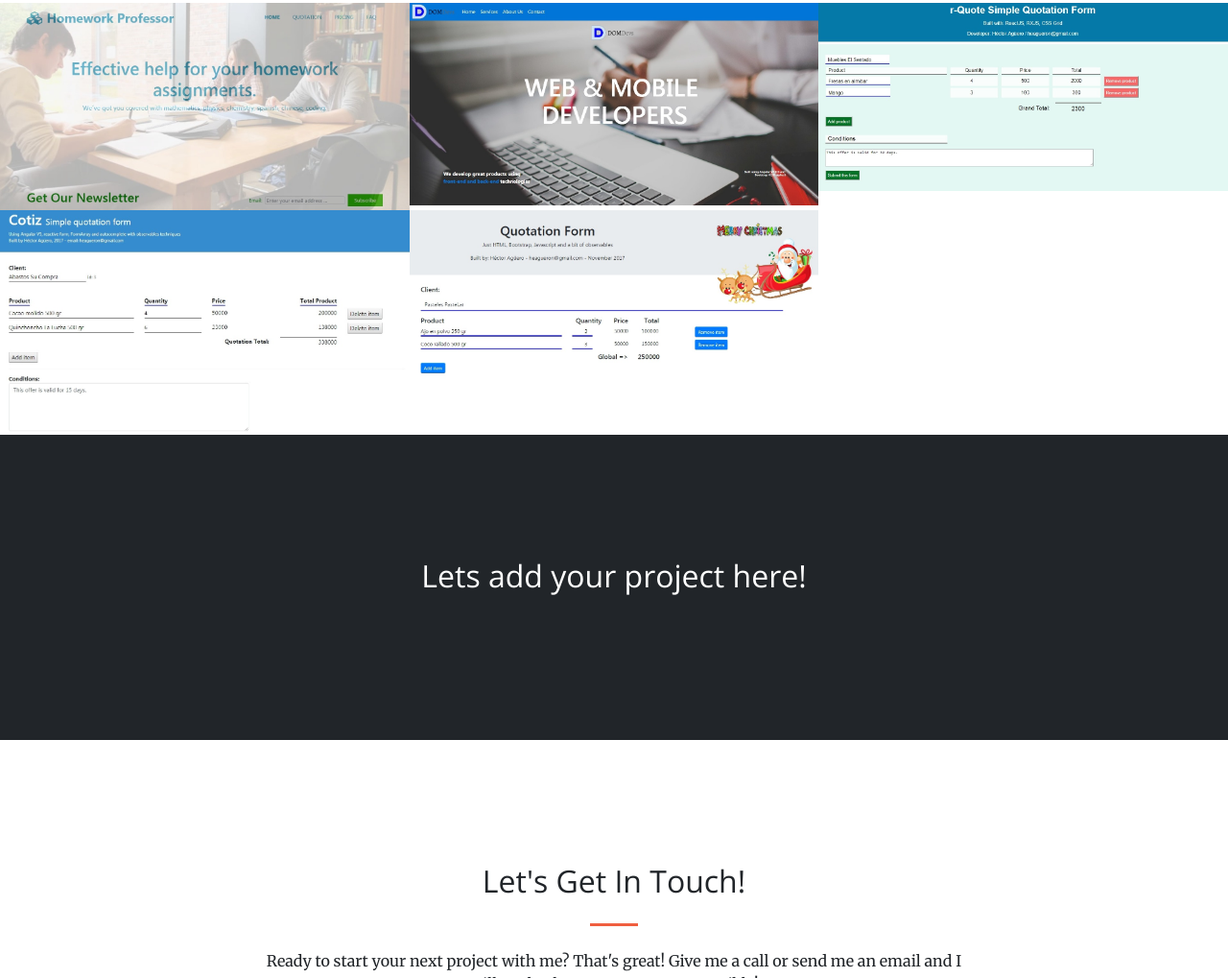
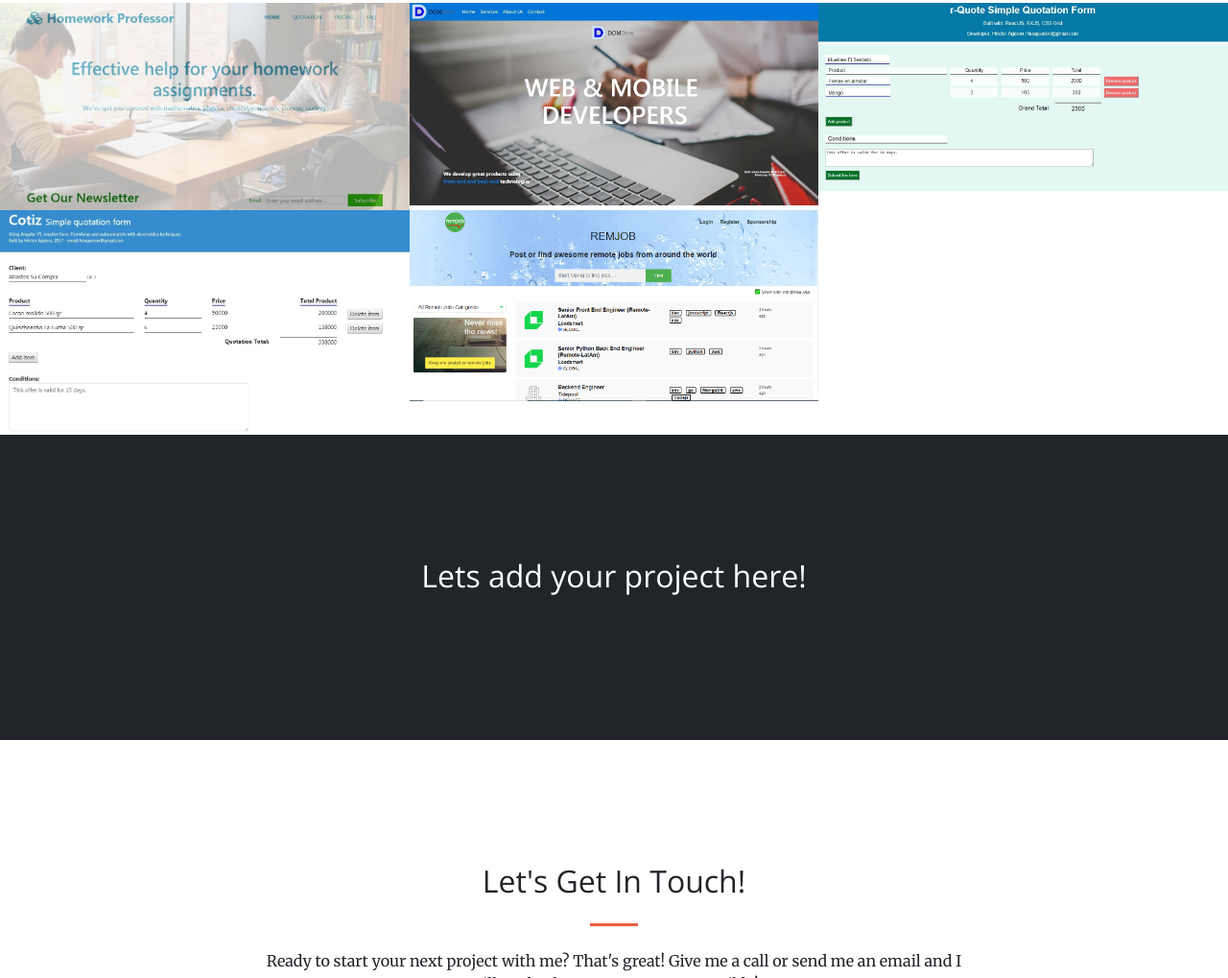
Before and after one commit to heagueron/hector-aguero-portfolio, a plain HTML site: page index.html in a window 1280 px wide. Shown: the part 1817-2836 px from the top of the page at 96% size. Drawn offline with nearby package versions, Linux system fonts and the light colour scheme.

Commit message:
added remjob.io

```diff
--- a/index.html
+++ b/index.html
@@ -129,6 +129,7 @@
     <section class="p-0" id="portfolio">
       <div class="container-fluid p-0">
         <div class="row no-gutters popup-gallery">
+
           <div class="col-lg-4 col-sm-6">
             <a class="portfolio-box" href="img/portfolio/fullsize/hwp.jpeg">
               <img class="img-fluid" src="img/portfolio/thumbnails/hwp.jpeg" alt="HWP">
@@ -144,6 +145,7 @@
               </div>
             </a>
           </div>
+
           <div class="col-lg-4 col-sm-6">
             <a class="portfolio-box" href="img/portfolio/fullsize/domdevs.jpeg">
               <img class="img-fluid" src="img/portfolio/thumbnails/domdevs.jpeg" alt="DOMDEVS">
@@ -159,6 +161,7 @@
               </div>
             </a>
           </div>
+
           <div class="col-lg-4 col-sm-6">
             <a class="portfolio-box" href="img/portfolio/fullsize/r-quote.jpeg">
               <img class="img-fluid" src="img/portfolio/thumbnails/r-quote.jpeg" alt="r-quote">
@@ -174,6 +177,7 @@
               </div>
             </a>
           </div>
+
           <div class="col-lg-4 col-sm-6">
             <a class="portfolio-box" href="img/portfolio/fullsize/cotiz.jpeg">
               <img class="img-fluid" src="img/portfolio/thumbnails/cotiz.jpeg" alt="cotiz">
@@ -189,16 +193,18 @@
               </div>
             </a>
           </div>
+
+
           <div class="col-lg-4 col-sm-6">
-              <a class="portfolio-box" href="img/portfolio/fullsize/quotation-simple.jpeg">
-                <img class="img-fluid" src="img/portfolio/thumbnails/quotation-simple.jpeg" alt="quotation-simple">
+            <a class="portfolio-box" href="img/portfolio/fullsize/remjob.png">
+              <img class="img-fluid" src="img/portfolio/thumbnails/remjob.png" alt="quotation-simple">
               <div class="portfolio-box-caption">
                 <div class="portfolio-box-caption-content">
                   <div class="project-category text-faded">
-                      JavaScript simple quotation form
+                    Laravel 7 Remote Job Board
                   </div>
                   <div class="project-name">
-                      quotation-simple
+                    REMJOB IO
                   </div>
                 </div>
               </div>
```
Also changed, not shown: img/portfolio/fullsize/remjob.png (added), img/portfolio/thumbnails/remjob.png (added). Lines whose indentation alone changed are shown as unchanged.
